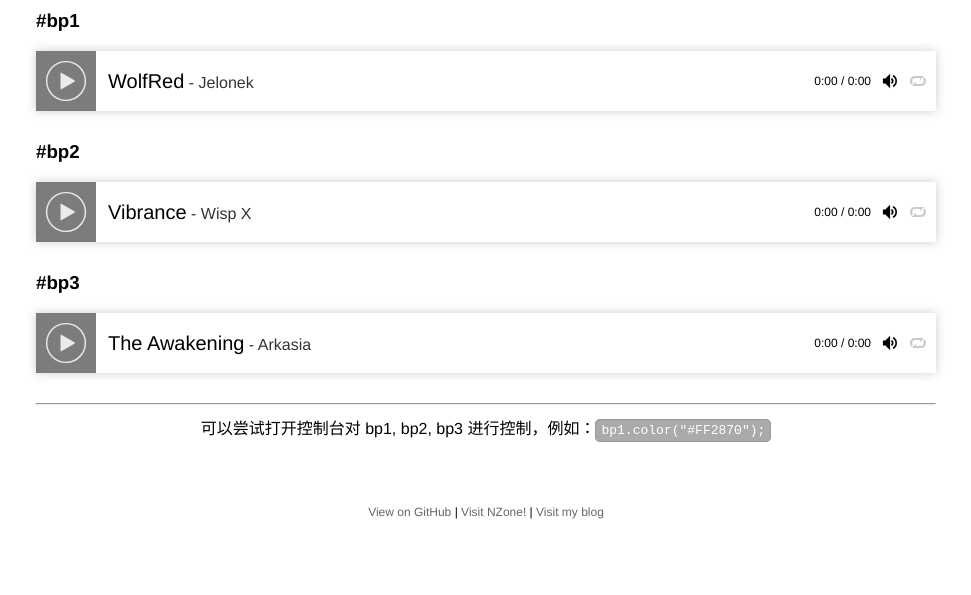
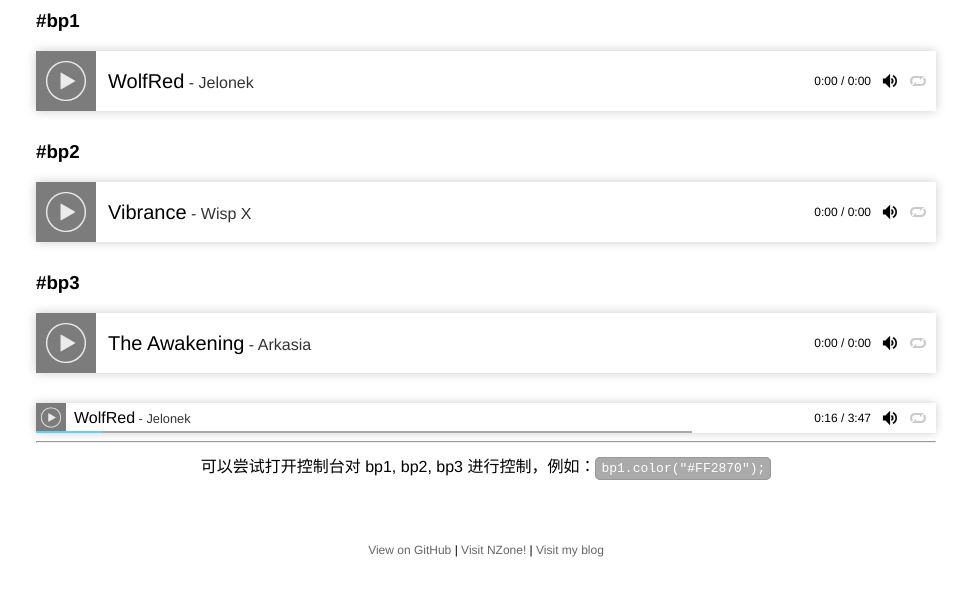
Before and after one commit to ClassicOldSong/bPlayer, a plain HTML site: page index.html in a window 1280 px wide. Shown: the part 87-682 px from the top of the page, without its empty margins (154-1125 px from the left). Drawn offline with Linux system fonts and the light colour scheme; grey boxes are pictures that could not be loaded.

Commit message:
Slim style added

```diff
--- a/bplayer.css
+++ b/bplayer.css
@@ -94,9 +94,6 @@
 	text-align: left;
 	text-overflow: ellipsis;
 	overflow: hidden;
-}
-
-.title_bplayer {
 }
 
 .author_bplayer {
@@ -244,3 +241,71 @@
 	line-height: 40px;
 	font-size: 16px;
 }
+
+
+/* Section for bPayer_slim */
+.bPlayer.slim_bPlayer {
+	height: 30px;
+}
+
+.slim_bPlayer .cover_bplayer {
+	height: 30px;
+	width: 30px;
+}
+.slim_bPlayer .cover_bplayer:before {
+	line-height: 30px;
+	font-size: 20px;
+}
+
+.slim_bPlayer .controlbtn_bplayer {
+	line-height: 30px;
+	font-size: 20px;
+}
+
+.slim_bPlayer .info_bplayer {
+	height: 30px;
+}
+
+.slim_bPlayer .titlewrap_bplayer {
+	padding-left: 38px;
+	padding-right: 140px;
+	line-height: 30px;
+	height: 30px;
+	font-size: 16px;
+}
+
+.slim_bPlayer .buttons_bplayer {
+	top: 0;
+	height: 30px;
+}
+.slim_bPlayer .btn_bplayer {
+	height: 30px;
+	line-height: 30px;
+}
+
+.slim_bPlayer .time_bplayer {
+	top: 0;
+	height: 30px;
+	line-height: 30px;
+}
+
+.slim_bPlayer .volume_bplayer {
+	height: 30px;
+	transition: width 500ms;
+}
+.slim_bPlayer .volume_bplayer:hover {
+	box-shadow: 0 0 10px rgba(0, 0, 0, 0);
+	width: 105px;
+}
+.slim_bPlayer .volumebar_bplayer {
+	height: 30px;
+}
+.slim_bPlayer .volumebg_bplayer {
+	margin: 13px 0 13px 5px;
+}
+.slim_bPlayer .volumeval_bplayer {
+	margin: 13px 0 13px 5px;
+}
+.slim_bPlayer .volumectl_bplayer {
+	height: 30px;
+}
--- a/bplayer.js
+++ b/bplayer.js
@@ -88,6 +88,13 @@
 			}
 			this.element.bPlayer = true;
 
+			this.slim = function(slim) {
+				if (slim) {
+					addClass.call(bpElement, 'slim_bPlayer');
+				} else {
+					removeClass.call(bpElement, 'slim_bPlayer');
+				}
+			};
 			this.src = function(src) {
 				if (src) {
 					songAudio.src = src;
--- a/index.html
+++ b/index.html
@@ -13,7 +13,7 @@
 			var bp1 = new bPlayer();
 			var bp2 = new bPlayer();
 			var bp3 = new bPlayer();
-			bp1.attach("#bp1").color("#66ccff").autoplay(true).src("http://m2.music.126.net/6wFgmjNVtAKKGuCtThjvWA==/1984618488140540.mp3").title("WolfRed").artist("Jelonek").cover("http://p1.music.126.net/2Ud6-aBR505cdusUwCkTKQ==/815837627851851.jpg?param=60x60").init();
+			bp1.attach("#bp1").color("#66ccff").autoplay(false).src("http://m2.music.126.net/6wFgmjNVtAKKGuCtThjvWA==/1984618488140540.mp3").title("WolfRed").artist("Jelonek").cover("http://p1.music.126.net/2Ud6-aBR505cdusUwCkTKQ==/815837627851851.jpg?param=60x60").init();
 			bp2.attach("#bp2").color("#CC3366").src("http://m2.music.126.net/Ne2y18_WUIHdGaXjjZSKwA==/7857110092450532.mp3").title("Vibrance").artist("Wisp X").cover("http://p1.music.126.net/jg2j75C9gk9Hs79zHtEbtQ==/7731765766799148.jpg?param=60x60").init();
 			bp3.attach("#bp3").color("#00B999").src("http://m2.music.126.net/5U19JiKhhy6aDvrdg0nQvw==/1189671581253705.mp3").title("The Awakening").artist("Arkasia").cover("http://p1.music.126.net/rzGgj69MVp2np9ckRE5G4A==/712483534805961.jpg?param=60x60").init();
 			window.bp1 = bp1;
@@ -65,6 +65,44 @@
 		<div id="bp1" class="test"><h3>#bp1</h3></div>
 		<div id="bp2" class="test"><h3>#bp2</h3></div>
 		<div id="bp3" class="test"><h3>#bp3</h3></div>
+		<div class="bPlayer slim_bPlayer" id="slimTest">
+			<div class="info_bplayer">
+				<div class="titlewrap_bplayer">
+					<span class="title_bplayer">WolfRed</span><span class="author_bplayer">Jelonek</span>
+				</div>
+				<div class="time_bplayer">
+					<span class="current_bplayer">0:16</span><span class="total_bplayer">3:47</span>
+				</div>
+				<div class="buttons_bplayer">
+					<div class="disabled_bplayer btn_bplayer" id="loopBtn_bplayer">
+						<i class="iconfont_bplayer"></i>
+					</div>
+					<div class="volume_bplayer">
+						<div class="volumebtn_bplayer btn_bplayer" id="volumeBtn_bplayer">
+							<i class="iconfont_bplayer"></i>
+						</div>
+						<div class="volumebar_bplayer">
+							<div class="volumebg_bplayer"></div>
+							<div class="volumeval_bplayer" style="background-color: rgb(102, 204, 255);"></div><div class="volumectl_bplayer"></div>
+						</div>
+					</div>
+				</div>
+			</div>
+			<div class="cover_bplayer">
+				<div class="coverimg_bplayer" style="background-image: url('http://p1.music.126.net/2Ud6-aBR505cdusUwCkTKQ==/815837627851851.jpg?param=60x60');"></div>
+				<div class="controlbtn_bplayer playBtn_bplayer" id="playBtn_bplayer">
+					<i class="iconfont_bplayer"></i>
+				</div>
+				<div class="controlbtn_bplayer hidden_bplayer" id="pauseBtn_bplayer">
+					<i class="iconfont_bplayer"></i>
+				</div>
+			</div>
+			<div class="progress_bplayer">
+				<div class="loaded_bplayer" style="width: 72.8759%;"></div>
+				<div class="played_bplayer" style="width: 7.37867%; background-color: rgb(102, 204, 255);"></div>
+				<div class="progressctl_bplayer"></div>
+			</div>
+		</div>
 		<hr />
 		<p>可以尝试打开控制台对 bp1, bp2, bp3 进行控制，例如：<code>bp1.color("#FF2870");</code></p>
 		<br />
```
Also changed, not shown: bs-config.js (added, +98 -0 lines).
